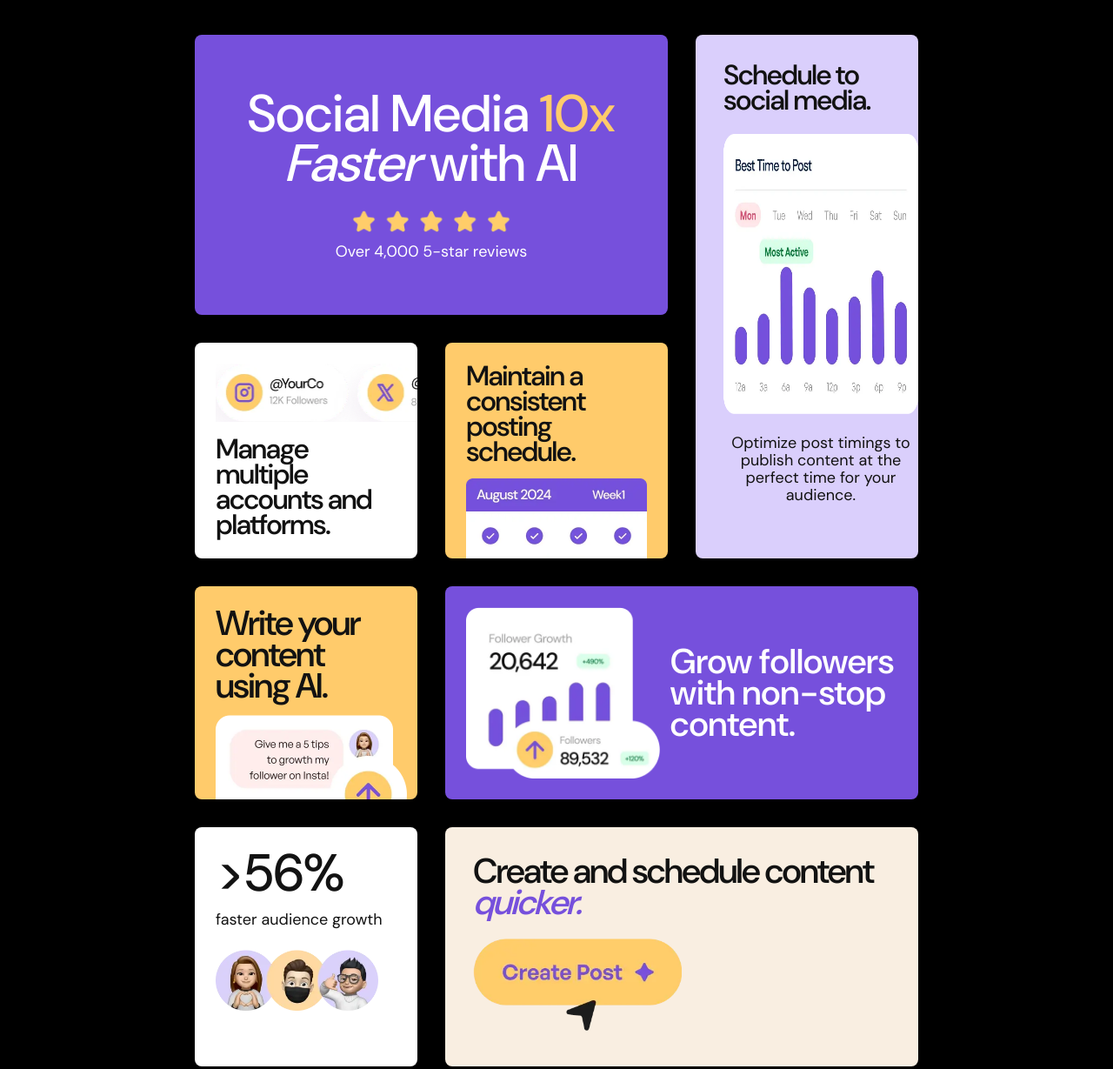
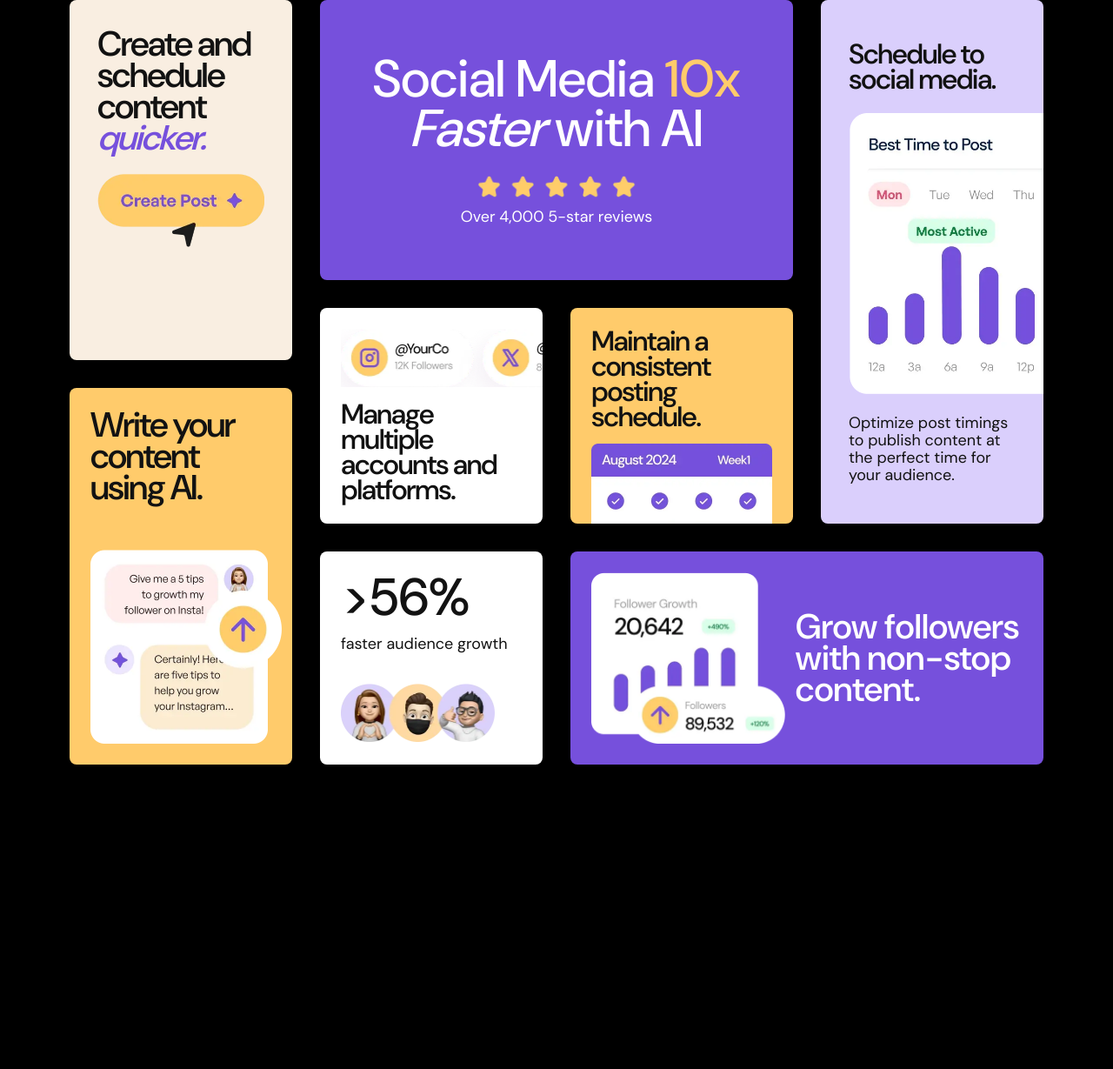
Before and after one commit to Grimm-N/bento-grid, a plain HTML site: page index.html in a window 1280 px wide. Shown: the whole page at 87% size. After the commit the page ends 879 px from the top, so only its background shows below. Drawn offline with Linux system fonts and the light colour scheme.

Commit message:
final upgrade

```diff
--- a/media.css
+++ b/media.css
@@ -106,7 +106,7 @@
     }
 
     .image__emoji {
-        width: 90%;
+        width: 85%;
         margin-top: 0.5rem;
     }
 
@@ -128,18 +128,22 @@
     .bento {
         grid-template-columns: repeat(3, 16rem);
         grid-template-rows: 20.15rem 3.75rem 9.7rem 15.35rem auto;
-        grid-column-gap: 2rem;
     }
 
     .bento__item--4 {
         grid-column: 3;
         grid-row: 1 / 4;
         padding: 2rem;
-        padding: 2rem 0 2rem 2rem;
+        padding: 3rem 0 2rem 2rem;
     }
 
     .bento__item--4 h2 {
         text-align: left;
+    }
+
+    .bento__item--4 p {
+        text-align: left;
+        padding-right: 1.5rem;
     }
 
     .bento__item--5 {
@@ -153,8 +157,8 @@
     }
 
     .image__schedule {
-        height: 60%;
-        width: 100%;
+        width: 162%;
+        margin-right: -63%;
     }
 
     .image__schedule img {
@@ -166,3 +170,55 @@
         width: 50%;
     }
 }
+
+@media (min-width: 71rem) {
+    .bento {
+        grid-template-columns: repeat(4, 16rem);
+        grid-template-rows: 20.15rem 3.75rem 9.7rem 15.35rem;
+        margin: 0;
+    }
+
+    .bento__item--1 {
+        grid-column: 2 / 4;
+        grid-row: 1;
+    }
+
+    .bento__item--2 {
+        grid-column: 2;
+    }
+
+    .bento__item--3 {
+        grid-column: 3;
+    }
+
+    .bento__item--4 {
+        grid-column: 4;
+    }
+
+    .bento__item--5 {
+        grid-column: 3 / 5;
+    }
+
+    .bento__item--6 {
+        grid-column: 2;
+        grid-row: 4;
+    }
+
+    .bento__item--7 {
+        grid-column: 1;
+        grid-row: 1 / 3;
+    }
+
+    .bento__item--8 {
+        grid-column: 1;
+        grid-row: 3 / 5;
+    }
+
+    .image__emoji {
+        margin-top: 1.25rem;
+    }
+
+    .image__post {
+        width: 100%;
+    }
+}
```
